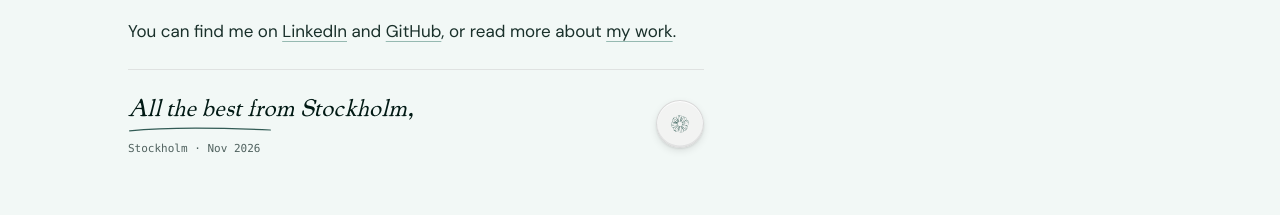
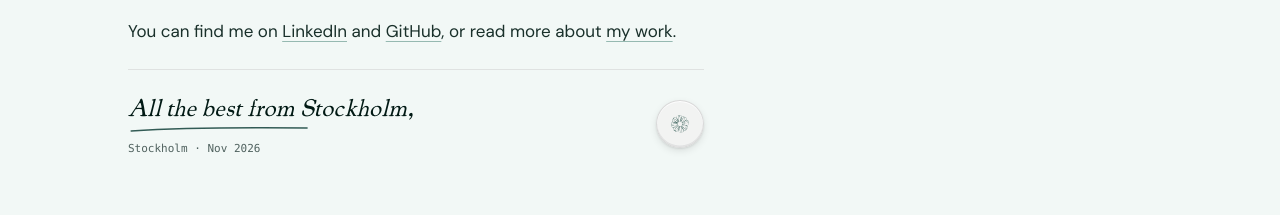
Before and after one commit to bergets/kohl-design, a Next.js app: page / in a window 1280 px wide. Shown: the part 1300-1515 px from the top of the page. Built offline with nearby package versions, Linux system fonts and the light colour scheme.

Commit message:
fix(home): match sign-off underline flourish width to phrase text

```diff
--- a/components/HomePersonalTouches.tsx
+++ b/components/HomePersonalTouches.tsx
@@ -46,14 +46,16 @@ export function SignatureStamp() {
           <svg
             key={`flourish-${stampCount}`}
             viewBox="0 0 180 10"
+            preserveAspectRatio="none"
             fill="none"
             aria-hidden="true"
-            className="w-32 sm:w-36 h-2.5 mt-0.5 text-emblem/80 overflow-visible"
+            className="w-full h-2.5 mt-0.5 text-emblem/80 overflow-visible"
           >
             <motion.path
               d="M2 6 C42 2, 110 2, 178 5"
               stroke="currentColor"
               strokeWidth="1.5"
+              vectorEffect="non-scaling-stroke"
               strokeLinecap="round"
               initial={{ pathLength: 0, opacity: 0 }}
               animate={{ pathLength: 1, opacity: 1 }}
```
